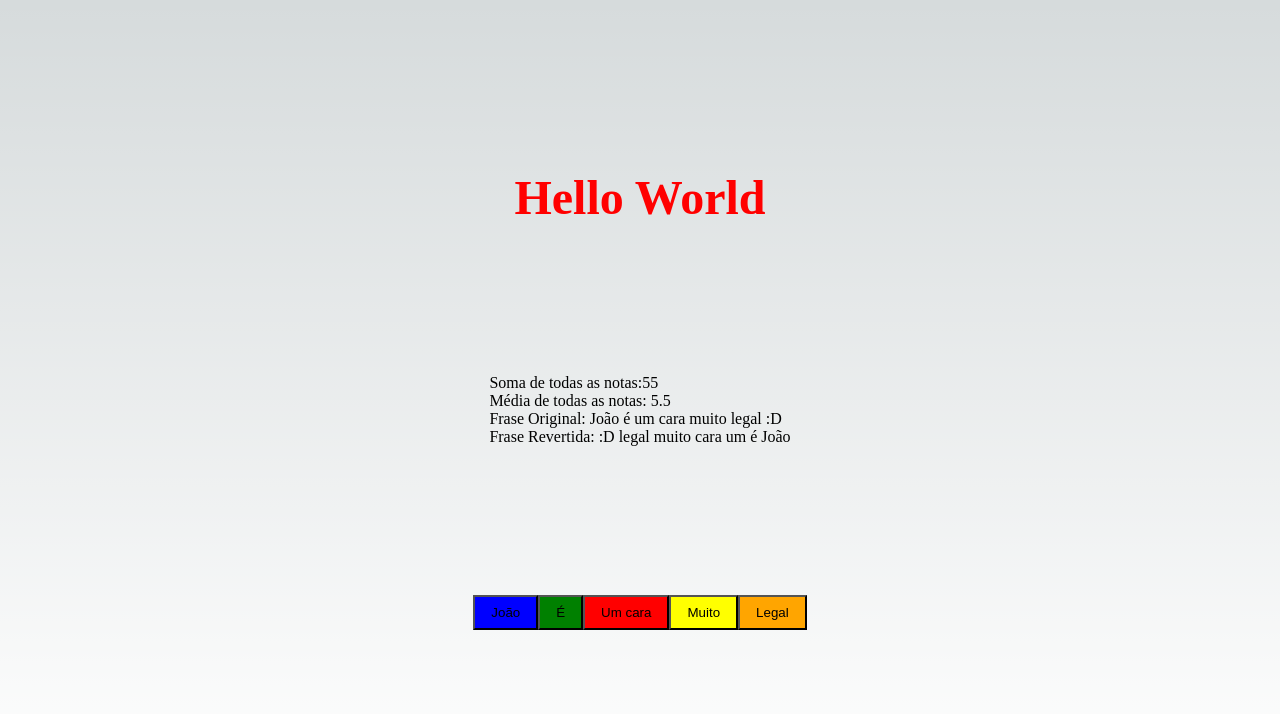
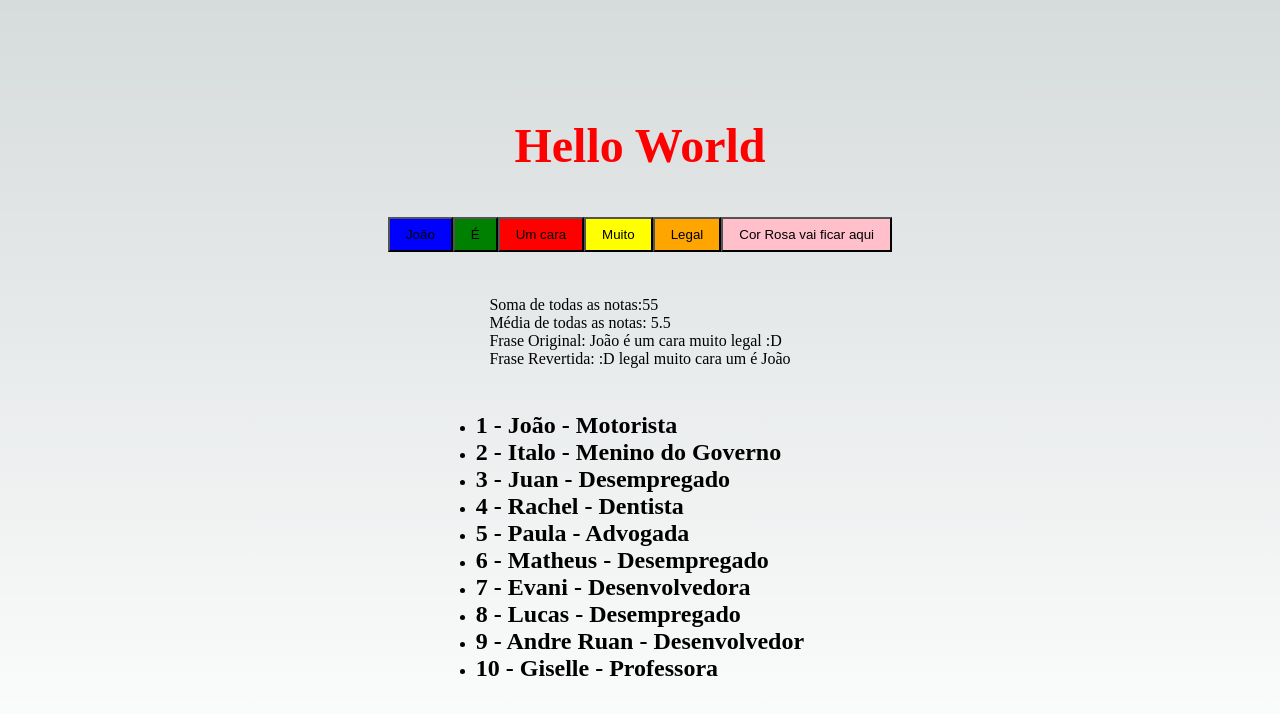
Before and after one commit to Joao-Rossi-Elumini/app-talentos, a Next.js app: page / in a window 1280 px wide. Shown: the top 714 px of the page. Built offline with nearby package versions, Linux system fonts and the light colour scheme.

Commit message:
Created an association example for the talents

```diff
--- /dev/null
+++ b/components/AssociarEmpregos/index.tsx
@@ -0,0 +1,42 @@
+interface pessoaInterface {
+  id: number;
+  nome: string;
+  idade: number;
+  sexo: string;
+}
+interface profissaoInterface {
+  pessoaId: number;
+  nomeProf: string;
+}
+interface associacaoProps {
+  pessoas: pessoaInterface[];
+  profissoes: profissaoInterface[];
+}
+
+export default function AssociarEmpregos({ pessoas, profissoes }: associacaoProps) {
+  const pessoasComProfissao = pessoas.map((p) => {
+    const profissaoEncontrada = profissoes.find((profissao) => profissao.pessoaId === p.id);
+
+    return {
+      ...p,
+      nomeProfissao: profissaoEncontrada ? profissaoEncontrada.nomeProf : null,
+    };
+  });
+
+
+  return (
+    <>
+      <ul>
+        {pessoasComProfissao.map((p) => {
+          return (
+            <li key={p.id}>
+              <h2>
+                {p.id} - {p.nome} - {p.nomeProfissao ?? "Desempregado"}
+              </h2>
+            </li>
+          );
+        })}
+      </ul>
+    </>
+  );
+}
--- a/components/Button/button.module.css
+++ b/components/Button/button.module.css
@@ -21,3 +21,6 @@
 .orange{
     background-color: orange;
 }
+.pink{
+    background-color: pink;
+}
--- a/components/Button/index.tsx
+++ b/components/Button/index.tsx
@@ -2,12 +2,12 @@ import styles from "./button.module.css";
 
 interface ButtonInterface {
   texto: string;
-  cor: 'blue' | 'green' | 'red' | 'yellow' | 'orange';
+  cor: "blue" | "green" | "red" | "yellow" | "orange" | "pink";
   quandoClicar: () => void;
 }
 
 export default function Button({ texto, cor, quandoClicar }: ButtonInterface) {
-  console.log(styles[cor])
+  // console.log(styles[cor])
   return (
     <>
       <button className={`${styles.button} ${styles[cor]}`} onClick={quandoClicar}>
--- a/components/Soma/index.tsx
+++ b/components/Soma/index.tsx
@@ -1,10 +1,7 @@
-
-
 
 interface NotasInterface{
     notas: number[]
 }
-
 
 export default function Soma({notas}:NotasInterface){
 
--- a/pages/index.tsx
+++ b/pages/index.tsx
@@ -4,6 +4,30 @@ import styles from "../styles/Home.module.css";
 import Button from "../components/Button";
 import Soma from "../components/Soma";
 import ReverterString from "../components/ReverterString";
+import AssociarEmpregos from "../components/AssociarEmpregos";
+
+const pessoas = [
+  { id: 1, nome: "João", idade: 25, sexo: "M" },
+  { id: 2, nome: "Italo", idade: 30, sexo: "M" },
+  { id: 3, nome: "Juan", idade: 20, sexo: "M" },
+  { id: 4, nome: "Rachel", idade: 18, sexo: "F" },
+  { id: 5, nome: "Paula", idade: 19, sexo: "F" },
+  { id: 6, nome: "Matheus", idade: 13, sexo: "M" },
+  { id: 7, nome: "Evani", idade: 25, sexo: "F" },
+  { id: 8, nome: "Lucas", idade: 16, sexo: "M" },
+  { id: 9, nome: "Andre Ruan", idade: 35, sexo: "M" },
+  { id: 10, nome: "Giselle", idade: 15, sexo: "F" },
+];
+
+const profissoes = [
+  { pessoaId: 1, nomeProf: "Motorista" },
+  { pessoaId: 2, nomeProf: "Menino do Governo" },
+  { pessoaId: 4, nomeProf: "Dentista" },
+  { pessoaId: 5, nomeProf: "Advogada" },
+  { pessoaId: 7, nomeProf: "Desenvolvedora" },
+  { pessoaId: 9, nomeProf: "Desenvolvedor" },
+  { pessoaId: 10, nomeProf: "Professora" },
+];
 
 export default function Home() {
   return (
@@ -14,23 +38,25 @@ export default function Home() {
         <meta name="viewport" content="width=device-width, initial-scale=1" />
         <link rel="icon" href="/favicon.ico" />
       </Head>
+
       <main className={styles.main}>
         <h1 className={styles.helloWorldText}>Hello World</h1>
 
-        <Soma notas={[1,2,3,4,5,6,7,8,9,10]} />
-
-
-        <ReverterString frase="João é um cara muito legal :D"/>
-
         <div>
-          <Button texto="João" cor="blue" quandoClicar={() => console.log('cliquei no João')} />
-          <Button texto="É" cor="green" quandoClicar={() => console.log('cliquei no é')} />
+          <Button texto="João" cor="blue" quandoClicar={() => console.log("cliquei no João")} />
+          <Button texto="É" cor="green" quandoClicar={() => console.log("cliquei no é")} />
           <Button texto="Um cara" cor="red" quandoClicar={() => console.log("cliquei no um cara")} />
           <Button texto="Muito" cor="yellow" quandoClicar={() => console.log("cliquei no muito")} />
           <Button texto="Legal" cor="orange" quandoClicar={() => console.log("cliquei no legal")} />
+          <Button texto="Cor Rosa vai ficar aqui" cor="pink" quandoClicar={() => console.log("cliquei no legal")} />
+        </div>
 
+        <Soma notas={[1, 2, 3, 4, 5, 6, 7, 8, 9, 10]} />
 
+        <ReverterString frase="João é um cara muito legal :D" />
 
+        <div>
+          <AssociarEmpregos pessoas={pessoas} profissoes={profissoes} />
         </div>
       </main>
     </>
```
Also changed, not shown: components/ReverterString/index.tsx (+7 -2 lines).
